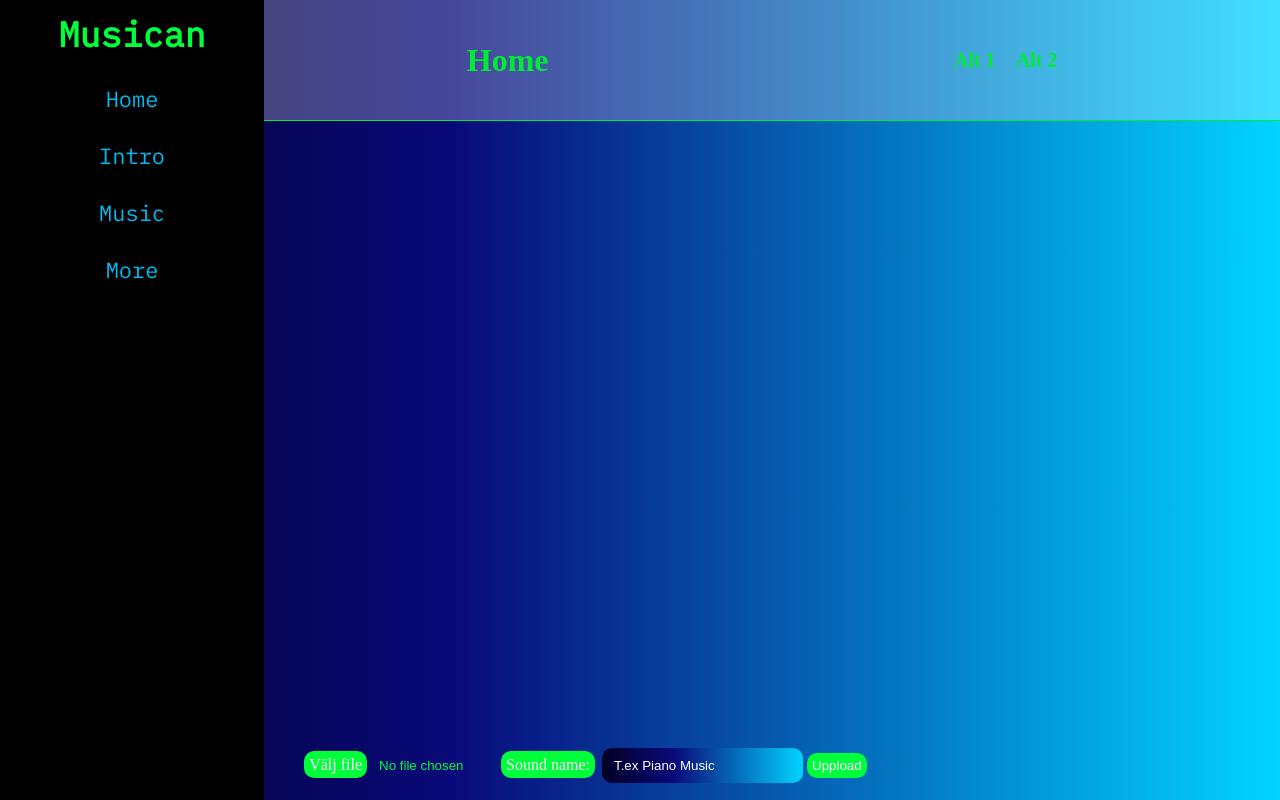
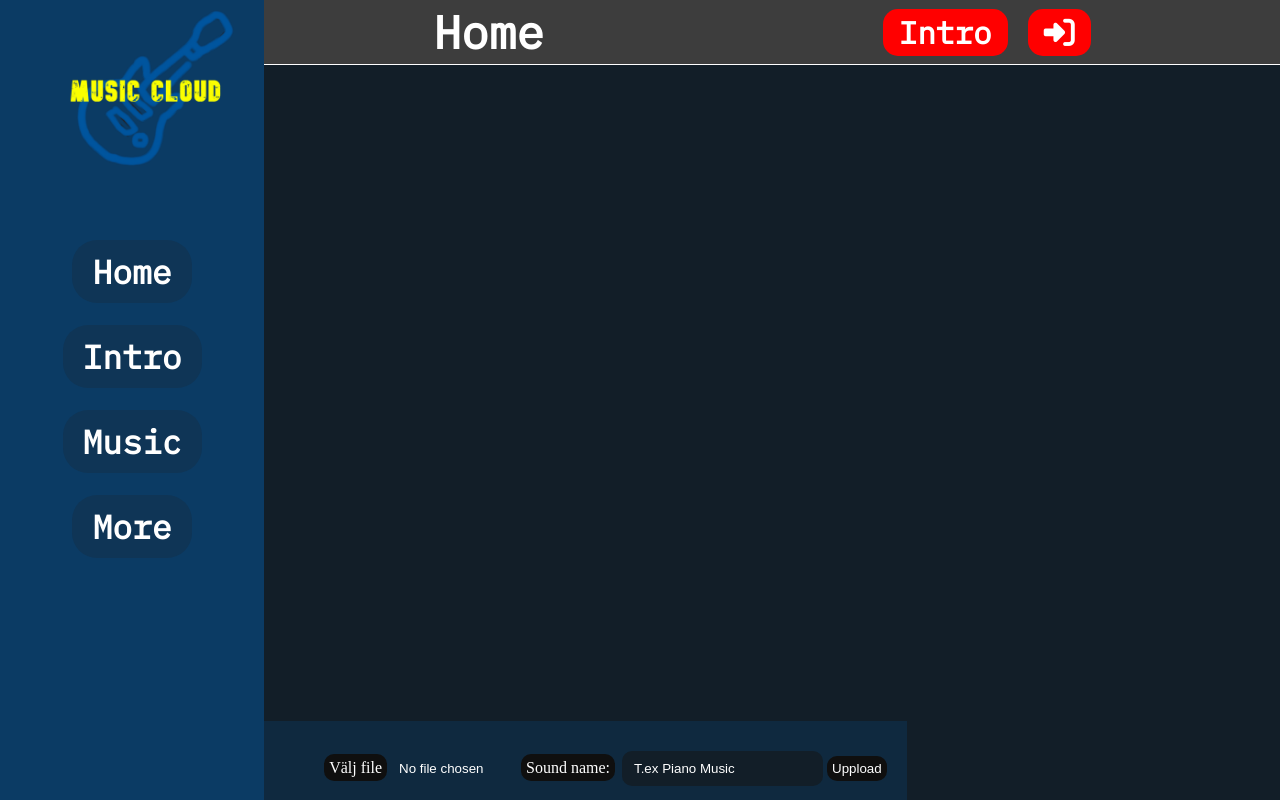
Before and after one commit to LukasErikss0n/Musik-hemsida-GA-, a PHP site: page / in a window 1280 px wide. Run offline with PHP 8.4, Linux system fonts and the light colour scheme; data that the repository does not hold is empty; some libraries are stand-ins or nearby versions.

Commit message:
färg bytte + onside meny har fixats vidare på

```diff
--- a/index.php
+++ b/index.php
@@ -7,6 +7,7 @@
     <meta name="viewport" content="width=device-width, initial-scale=1.0">
     <title>Index.php</title>
     <link rel="stylesheet" href="new-design.css">
+    <script src="https://kit.fontawesome.com/62db96ebb4.js" crossorigin="anonymous"></script>
 </head>
 
 <body>
--- a/nav-bar.php
+++ b/nav-bar.php
@@ -1,8 +1,8 @@
 <div class="wrapper">
-    <h3>Musican</h3>
+    <a href="index.php"><img src="Art.png" alt="Music Cloud" class = "art-img"></a>
     <ul>
-        <li><a href="#">Home</a></li>
-        <li><a href="#">Intro</a></li>
+        <li><a href="index.php">Home</a></li>
+        <li><a href="intro.php">Intro</a></li>
         <li><a href="#">Music</a></li>
         <li><a href="#">More</a></li>
     </ul>
--- a/new-design.css
+++ b/new-design.css
@@ -7,7 +7,8 @@
 }
 
 body{
-    background: linear-gradient(90deg, rgba(2,0,36,1) 0%, rgba(9,9,121,1) 35%, rgba(0,212,255,1) 100%);
+    background-color: #121e28;
+    /*background: linear-gradient(90deg, rgba(2,0,36,1) 0%, rgba(9,9,121,1) 35%, rgba(0,212,255,1) 100%);*/
 }
 
 #galary{
@@ -20,15 +21,16 @@ body{
 
 :root{
     --font-ibm: IBM Plex Mono;
+    --text-color: #ffe000;
 }
 
 .music{
-    margin-bottom: 5px;
+    margin-bottom: 26px;
     width: 100%;
     border: 2px solid #ffffffad;
     border-radius: 34px;
     background-color: #403e3e;
-    box-shadow: rgb(0 0 0 / 25%) 0px 54px 55px, rgb(255 255 255 / 24%) 0px -12px 30px, rgb(255 255 255 / 25%) 0px 4px 6px, rgb(0 0 0 / 17%) 0px 12px 13px, rgb(0 0 0 / 9%) 0px -3px 5px;
+    box-shadow:rgb(0 0 0 / 18%) 0px 54px 55px, rgb(255 255 255 / 11%) 0px -12px 30px, rgb(255 255 255 / 10%) 0px 4px 6px, rgb(0 0 0 / 17%) 0px 12px 13px, rgb(0 0 0 / 0%) 0px -3px 5px
 }
 
 button{
@@ -43,7 +45,7 @@ button{
 }
 
 .wrapper{
-    background-color: black;
+    background-color: #0b3b64;
     width: 26%;
     height: 100vh;
     text-align: center;
@@ -57,41 +59,52 @@ button{
     list-style: none;
     width: 187px;
     font-size: 32px;
+    margin-bottom: 22px;
 
 }
 
 h3{
     font-family: var(--font-ibm);
-    color: #00ff3b;
+    color:var(--text-color);
     font-size: 35px;
     padding: 11px 25px;
 }
 .wrapper ul li a{
     text-decoration: none;
-    color: rgb(1 185 237);
+    color: rgb(255 255 255);
     font-family: var(--font-ibm);
-    font-size: 22px;
+    font-size: 33px;
+    font-weight: bold;
+    background-color: #0f3556;
+    padding: 10px 20px;
+    border-radius: 25px;
 
 }
 
-.wrapper ul li:hover{
-    background-color: rgb(4, 2, 66);
-    border-radius: 10px;
+.wrapper ul li a:hover{
+    background-color: #1766ac;
+
 }
 
 audio::-webkit-media-controls-panel{
-    background-color: rgb(40, 4, 123) ;
+    background-color: rgb(61, 61, 61) ;
 }
 
 audio::-webkit-media-controls-mute-button{
-    background-color: rgb(26, 4, 95);
+    background-color: rgb(105, 105, 105) ;
     border-radius: 10px;
 }
 
 audio::-webkit-media-controls-play-button{
-    background-color: rgb(26, 4, 95);
+    background-color: rgb(105, 105, 105) ;
     border-radius: 10px;
 }
+
+audio::-webkit-media-controls-volume-slider {
+    border-radius: 25px;
+    padding-left: 8px;
+    padding-right: 8px;
+  }
 
 audio::-webkit-media-controls-current-time-display{
     color: rgb(255, 255, 255);
@@ -125,7 +138,8 @@ audio::-webkit-media-controls-time-remaining-display{
 .display-name{
     font-size: 20px;
     font-family: var(--font-ibm);
-    color: #00ff3b;
+    color:var(--text-color);
+    font-weight: bold;
 }
 
 .label-file{
@@ -133,7 +147,7 @@ audio::-webkit-media-controls-time-remaining-display{
     border: none;
     margin-top: 20px;
     padding: 5px 5px;
-    background-color: #00ff3b;
+    background-color: rgb(15, 15, 15);
     color: white;
     margin-bottom: 4px;
     /* margin-right: 6px; */
@@ -150,7 +164,7 @@ button:hover{
 .ghost{
     margin-left: -68px;
     padding: 12px 76px;
-    color: #00ff3b;
+    color: white;
 }
 
 .margin{
@@ -163,8 +177,7 @@ input[type=text]{
     border: none;
     margin-top: 20px;
     padding: 10px 12px;
-    background: linear-gradient(90deg, rgba(2,0,36,1) 0%, rgba(9,9,121,1) 35%, rgba(0,212,255,1) 100%);
-    background-color: #2c528b;
+    background-color: #121e28;
     color: white;
     margin-bottom: 4px;
     outline: none;
@@ -180,6 +193,11 @@ input[type=submit]:hover{
 }
 
 
+h1{
+    font-family: var(--font-ibm);
+    font-size: 46px;
+}
+
 .main-wrapper{
     display: flex;
     flex-direction: column;
@@ -188,13 +206,13 @@ input[type=submit]:hover{
 }
 
 .onside-menu{
-    background-color: #ffffff40;
-    height: 15vh;
+    background-color: #3d3d3d;
+    height: 8vh;
     width: 100%;
     display: flex;
     justify-content: space-around;
     align-items: center;
-    color: #00eb36;
+    color: #ffffff;
     border-bottom: 1px solid;
 }
 
@@ -209,13 +227,39 @@ input[type=submit]:hover{
 
 .onside-menu ul li{
     margin-right: 20px;
+    text-decoration: none;
+    color: rgb(255 255 255);
+    font-family: var(--font-ibm);
+    font-size: 31px;
+    font-weight: bold;
+    padding: 3px 16px;
+    background-color: red;
+    border-radius: 15px;
 
 }
+
+.onside-menu ul a{
+    text-decoration: none;
+}
+
+
+.onside-menu ul li:hover{
+    background-color: rgb(39, 37, 37);
+    border-radius: 15px;
+}
+
 
 .side{
     margin-left: 40px;
 }
 
 form{
-    margin-bottom: 13px;
+    background-color: #0b3b6461;
+    padding: 10px 20px;
 }
+
+.art-img{
+    width: 176px;
+    margin-bottom: 60px;
+    margin-left: 46px;
+}
--- a/onside.php
+++ b/onside.php
@@ -1,5 +1,5 @@
 <h1>Home</h1>
 <ul>
-    <li>Alt 1</li>
-    <li>Alt 2</li>
+    <a href="intro.php"><li>Intro</li></a>
+    <li><i class="fa-solid fa-right-to-bracket"></i></li>
 </ul>
```
Also changed, not shown: Art.png (added), intro.php (added), 2 other files.
